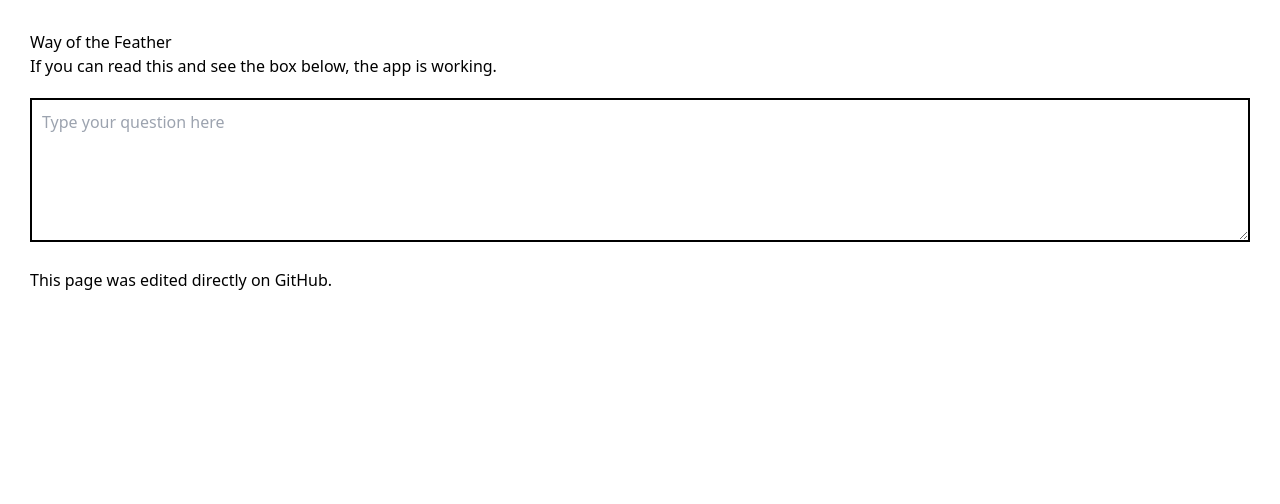
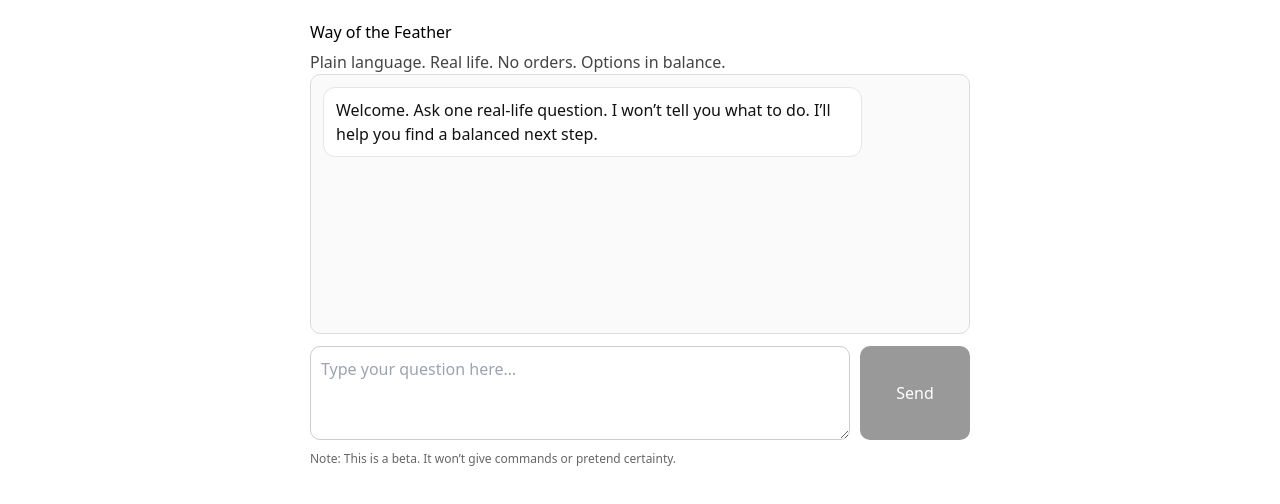
Before and after one commit to azzizzybud/way-of-the-feather, a Next.js app: page / in a window 1280 px wide. Shown: the top 504 px of the page. Built offline with nearby package versions, Linux system fonts and the light colour scheme.

Commit message:
Update page.tsx

```diff
--- a/app/page.tsx
+++ b/app/page.tsx
@@ -1,29 +1,121 @@
 "use client";
 
+import { useMemo, useState } from "react";
+
+type Msg = { role: "user" | "app"; text: string };
+
+function pickClarifier(q: string) {
+  const s = q.toLowerCase();
+
+  if (s.includes("relationship") || s.includes("partner") || s.includes("friend")) {
+    return "What is one specific moment that shows the problem (today or yesterday)?";
+  }
+  if (s.includes("work") || s.includes("job") || s.includes("boss") || s.includes("project")) {
+    return "What is the next real situation coming up (meeting, task, message) and when is it?";
+  }
+  if (s.includes("money") || s.includes("rent") || s.includes("debt") || s.includes("bills")) {
+    return "What is the exact money decision you’re facing this week (pay / save / ask / cut)?";
+  }
+  if (s.includes("health") || s.includes("pain") || s.includes("doctor") || s.includes("sleep")) {
+    return "What changed recently (sleep, food, stress, schedule) and what does your body feel right now?";
+  }
+  return "What is one specific recent moment when this happened (time + place)?";
+}
+
 export default function Home() {
+  const [input, setInput] = useState("");
+  const [messages, setMessages] = useState<Msg[]>([
+    {
+      role: "app",
+      text:
+        "Welcome. Ask one real-life question. I won’t tell you what to do. I’ll help you find a balanced next step.",
+    },
+  ]);
+
+  const canSend = useMemo(() => input.trim().length > 0, [input]);
+
+  function send() {
+    const q = input.trim();
+    if (!q) return;
+
+    const clarifier = pickClarifier(q);
+
+    setMessages((m) => [
+      ...m,
+      { role: "user", text: q },
+      {
+        role: "app",
+        text:
+          "Thanks. First I need one detail so we don’t guess.\n\n" +
+          clarifier +
+          "\n\nAlso: where do you feel it most right now — chest or belly/solar plexus?",
+      },
+    ]);
+
+    setInput("");
+  }
+
   return (
-    <main style={{ padding: 30 }}>
-      <h1>Way of the Feather</h1>
-
-      <p>
-        If you can read this and see the box below, the app is working.
+    <main style={{ padding: 20, maxWidth: 700, margin: "0 auto", fontFamily: "system-ui, -apple-system, Segoe UI, Roboto" }}>
+      <h1 style={{ marginBottom: 6 }}>Way of the Feather</h1>
+      <p style={{ marginTop: 0, color: "#444" }}>
+        Plain language. Real life. No orders. Options in balance.
       </p>
 
+      <div style={{ border: "1px solid #ddd", borderRadius: 10, padding: 12, minHeight: 260, background: "#fafafa" }}>
+        {messages.map((msg, i) => (
+          <div key={i} style={{ marginBottom: 10, display: "flex", justifyContent: msg.role === "user" ? "flex-end" : "flex-start" }}>
+            <div
+              style={{
+                whiteSpace: "pre-wrap",
+                padding: "10px 12px",
+                borderRadius: 12,
+                maxWidth: "85%",
+                background: msg.role === "user" ? "#111" : "#fff",
+                color: msg.role === "user" ? "#fff" : "#111",
+                border: msg.role === "user" ? "1px solid #111" : "1px solid #e6e6e6",
+              }}
+            >
+              {msg.text}
+            </div>
+          </div>
+        ))}
+      </div>
+
+      <div style={{ display: "flex", gap: 10, marginTop: 12 }}>
         <textarea
-        placeholder="Type your question here"
-        rows={5}
+          value={input}
+          onChange={(e) => setInput(e.target.value)}
+          placeholder="Type your question here…"
+          rows={3}
           style={{
-          width: "100%",
-          marginTop: 20,
+            flex: 1,
             padding: 10,
             fontSize: 16,
-          border: "2px solid black"
+            borderRadius: 10,
+            border: "1px solid #ccc",
           }}
         />
+        <button
+          onClick={send}
+          disabled={!canSend}
+          style={{
+            width: 110,
+            borderRadius: 10,
+            border: "none",
+            background: canSend ? "#111" : "#999",
+            color: "white",
+            fontSize: 16,
+            cursor: canSend ? "pointer" : "not-allowed",
+          }}
+        >
+          Send
+        </button>
+      </div>
 
-      <p style={{ marginTop: 20 }}>
-        This page was edited directly on GitHub.
-      </p>
+      <div style={{ marginTop: 10, fontSize: 12, color: "#666" }}>
+        Note: This is a beta. It won’t give commands or pretend certainty.
+      </div>
     </main>
   );
 }
```
Lines whose indentation alone changed are shown as unchanged.
